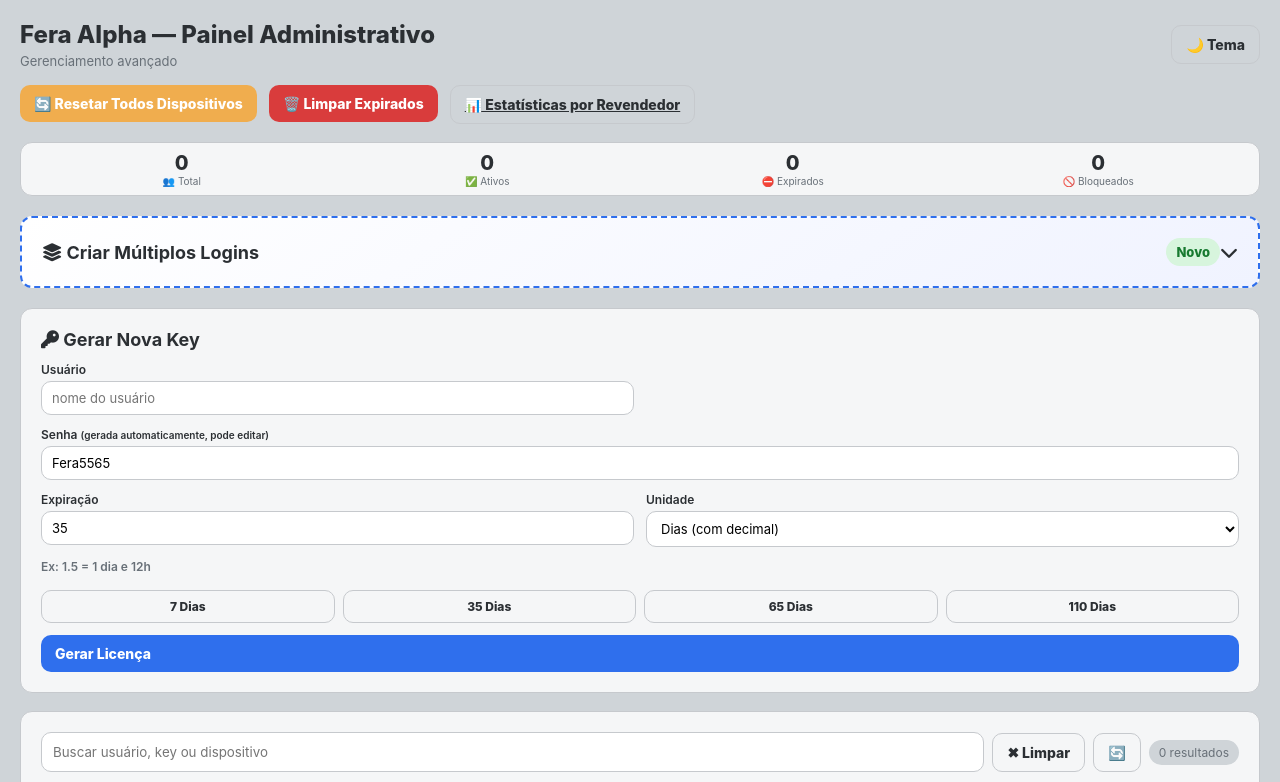
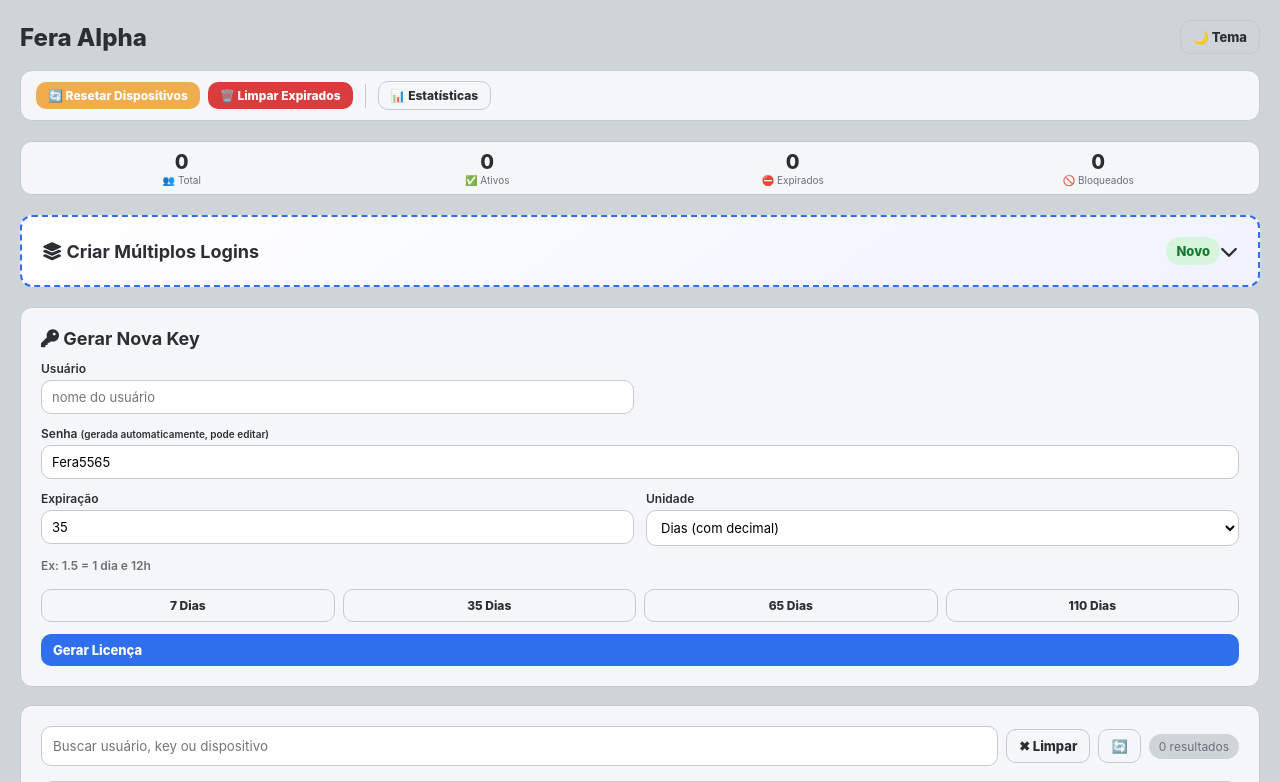
Before and after one commit to FeraAlpha/painel-licenca-server, a Flask app: template templates/admin_index.html in a window 1280 px wide. Shown: the top 782 px of the page. Run offline with Flask 3, Linux system fonts and the light colour scheme; the template is opened without the code that fills it, so the values that code supplies are empty.

Commit message:
Update admin_index.html

```diff
--- a/templates/admin_index.html
+++ b/templates/admin_index.html
@@ -46,12 +46,6 @@
     font-weight:800;
   }
 
-  .subtitle{
-    font-size:13px;
-    color:var(--text-light);
-    margin-top:4px;
-  }
-
   .card {
     background:var(--card);
     border:1px solid var(--border);
@@ -81,17 +75,17 @@
   input:focus, select:focus{ border-color:var(--accent); }
 
   .btn {
-    padding:10px 14px;
+    padding:8px 12px;
     border-radius:10px;
     cursor:pointer;
     font-weight:800;
     border:0;
-    font-size:14px;
+    font-size:13px;
     transition:.15s;
     position: relative;
     display: inline-flex;
     align-items: center;
-    gap: 8px;
+    gap: 6px;
   }
   .btn:hover{ transform:translateY(-1px); }
 
@@ -102,8 +96,8 @@
   .btn-success { background:var(--ok); color:white; }
 
   .btn-sm {
-    padding: 6px 10px;
-    font-size: 12px;
+    padding: 5px 8px;
+    font-size: 11px;
   }
 
   .btn-loading {
@@ -208,13 +202,34 @@
     --text-light:#9aa4ab;
   }
 
-  .admin-tools {
-    display:flex;
-    gap:12px;
-    margin-bottom:18px;
-    flex-wrap:wrap;
+  /* BARRA DE FERRAMENTAS COMPACTA */
+  .toolbar {
+    display: flex;
+    gap: 8px;
+    margin-bottom: 20px;
+    flex-wrap: wrap;
+    background: var(--card);
+    border: 1px solid var(--border);
+    border-radius: var(--radius);
+    padding: 10px 15px;
+    align-items: center;
   }
-  .admin-tools form { display:inline-block; }
+
+  .toolbar-divider {
+    width: 1px;
+    height: 24px;
+    background: var(--border);
+    margin: 0 4px;
+  }
+
+  .toolbar .btn {
+    padding: 6px 12px;
+    font-size: 12px;
+  }
+
+  .toolbar a.btn {
+    text-decoration: none;
+  }
 
   .stats-bar {
     display: flex;
@@ -551,6 +566,10 @@
     .stat-label {
       font-size: 9px;
     }
+
+    .toolbar {
+      justify-content: center;
+    }
   }
 </style>
 </head>
@@ -559,17 +578,17 @@
 
 <header>
   <div>
-    <h1>Fera Alpha — Painel Administrativo</h1>
-    <div class="subtitle">Gerenciamento avançado</div>
+    <h1>Fera Alpha</h1>
   </div>
 
   <button class="btn btn-ghost" onclick="toggleDark()">🌙 Tema</button>
 </header>
 
-<div class="admin-tools">
+<!-- BARRA DE FERRAMENTAS COMPACTA -->
+<div class="toolbar">
   <form method="post" action="/admin/reset_all_devices"
         onsubmit="return confirm('⚠️ Resetar TODOS os dispositivos? Esta ação não pode ser desfeita.')">
-    <button type="submit" class="btn btn-warning" onclick="setLoading(this)">🔄 Resetar Todos Dispositivos</button>
+    <button type="submit" class="btn btn-warning" onclick="setLoading(this)">🔄 Resetar Dispositivos</button>
   </form>
 
   <form method="post" action="/admin/clean_expired"
@@ -577,7 +596,9 @@
     <button type="submit" class="btn btn-danger" onclick="setLoading(this)">🗑️ Limpar Expirados</button>
   </form>
 
-  <a href="/admin/reseller_stats" class="btn btn-ghost">📊 Estatísticas por Revendedor</a>
+  <div class="toolbar-divider"></div>
+
+  <a href="/admin/reseller_stats" class="btn btn-ghost">📊 Estatísticas</a>
 </div>
 
 <div class="stats-bar">
@@ -765,7 +786,7 @@
                 <button type="submit" class="btn btn-ghost btn-sm" onclick="setLoading(this)">Reset Key</button>
               </form>
               <form method="post" action="/admin/reset_device/{{ loop.index0 }}" onsubmit="showSuccessMessage('📱 Dispositivo resetado com sucesso!'); return true;">
-                <button type="submit" class="btn btn-danger btn-sm" onclick="setLoading(this)">Reset Dispositivo</button>
+                <button type="submit" class="btn btn-danger btn-sm" onclick="setLoading(this)">Reset Disp</button>
               </form>
               <form method="post" action="/admin/delete/{{ loop.index0 }}" onsubmit="return confirm('Excluir usuário?')">
                 <button type="submit" class="btn btn-danger btn-sm" onclick="setLoading(this); showSuccessMessage('🗑️ Usuário excluído com sucesso!');">Del</button>
@@ -813,7 +834,7 @@ const API_URL = window.location.origin + "/admin/generate";
 let loginsGerados = [];
 let loginsCriados = [];
 
-// ================== FUNÇÃO DE SUCESSO (Melhoria #8) ==================
+// ================== FUNÇÃO DE SUCESSO ==================
 function showSuccessMessage(message) {
   const toast = document.getElementById('toast');
   toast.innerText = message;
@@ -821,7 +842,7 @@ function showSuccessMessage(message) {
   setTimeout(() => toast.classList.remove('show'), 3000);
 }
 
-// ================== RECARREGAR DADOS (Melhoria #1) ==================
+// ================== RECARREGAR DADOS ==================
 function recarregarDados() {
   showSuccessMessage('🔄 Atualizando dados...');
   setTimeout(() => {
```
